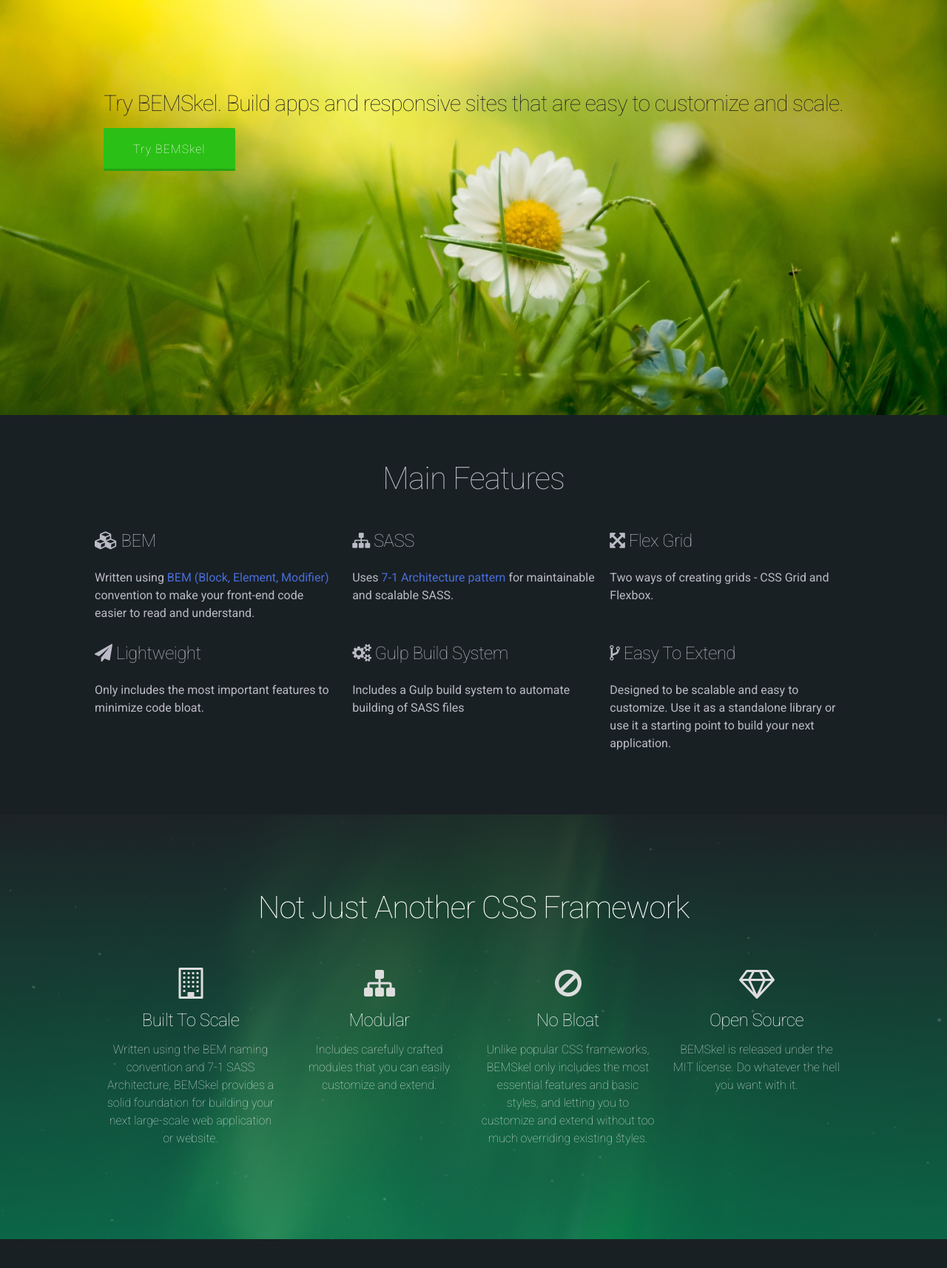
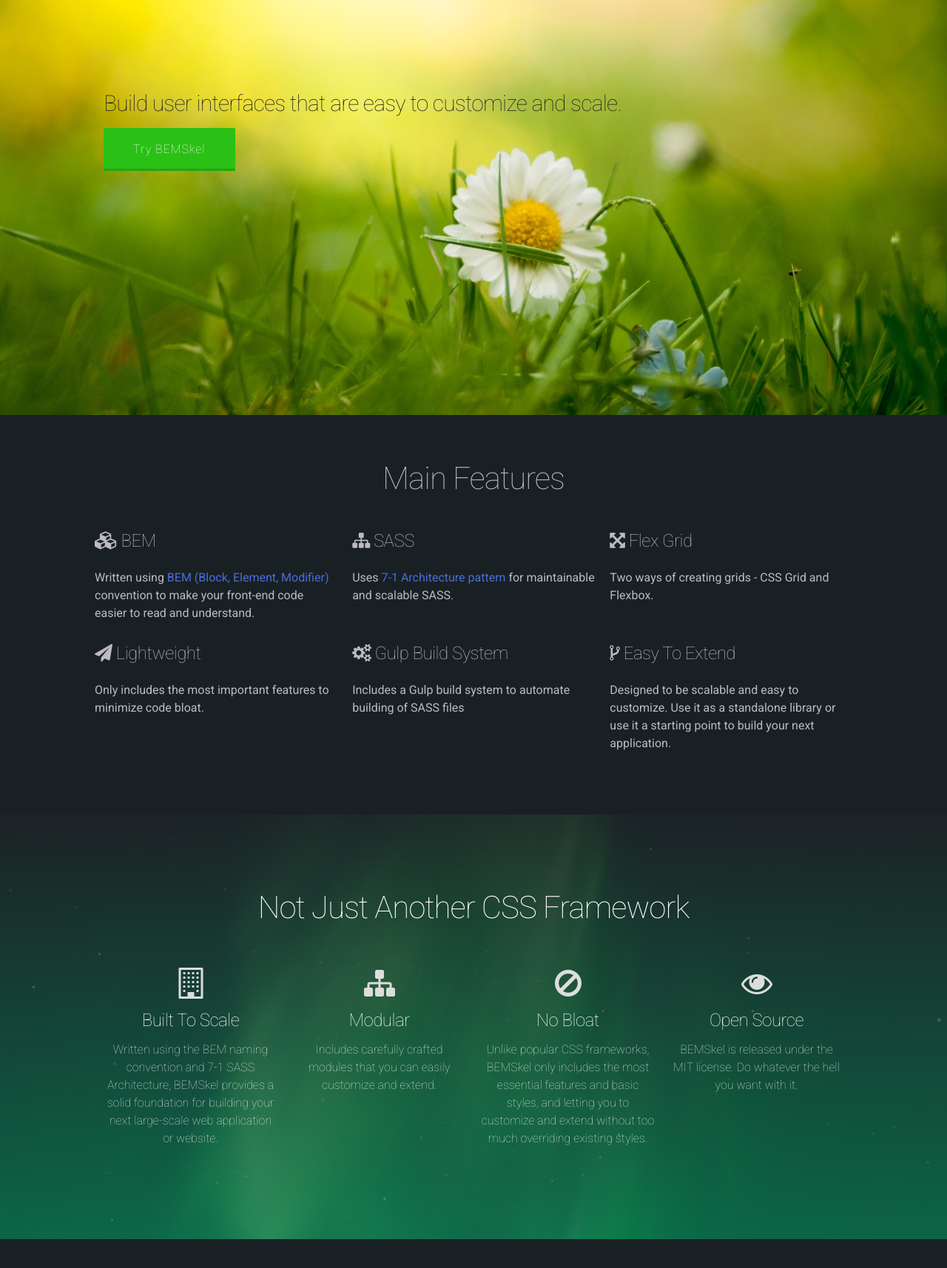
Before and after one commit to karloespiritu/bemskel, a website: page docs/examples/landing/index.html in a window 1280 px wide. Shown: the top 1714 px of the page at 74% size. Drawn offline with Linux system fonts and the light colour scheme.

Commit message:
text updates

```diff
--- a/docs/examples/landing/index.html
+++ b/docs/examples/landing/index.html
@@ -26,7 +26,7 @@
   <!-- Main Page Layout -->
   <div class="section hero">
     <div class="container">
-          <h4 class="section-heading">Try BEMSkel. Build apps and responsive sites that are easy to customize and scale.
+          <h4 class="section-heading">Build user interfaces that are easy to customize and scale.
           </h4>
           <a class="btn btn--lg btn--success btn--raised" href="http://bemskel.com">Try BEMSkel</a>
     </div>
@@ -118,7 +118,7 @@
           <p class="promotion__description">Unlike popular CSS frameworks, BEMSkel only includes the most essential features and basic styles, and letting you to customize and extend without too much overriding existing styles.</p>
         </div>
         <div class="col col--3">
-          <h2 class="promotion__icon"><i class="fa fa-diamond" aria-hidden="true"></i></h2>
+          <h2 class="promotion__icon"><i class="fa fa-eye" aria-hidden="true"></i></h2>
           <h5 class="promotion__heading">Open Source</h5>
           <p class="promotion__description">BEMSkel is released under the MIT license. Do whatever the hell you want with it.</p>
         </div>
```
Also changed, not shown: docs/index.html (+2 -2 lines).
